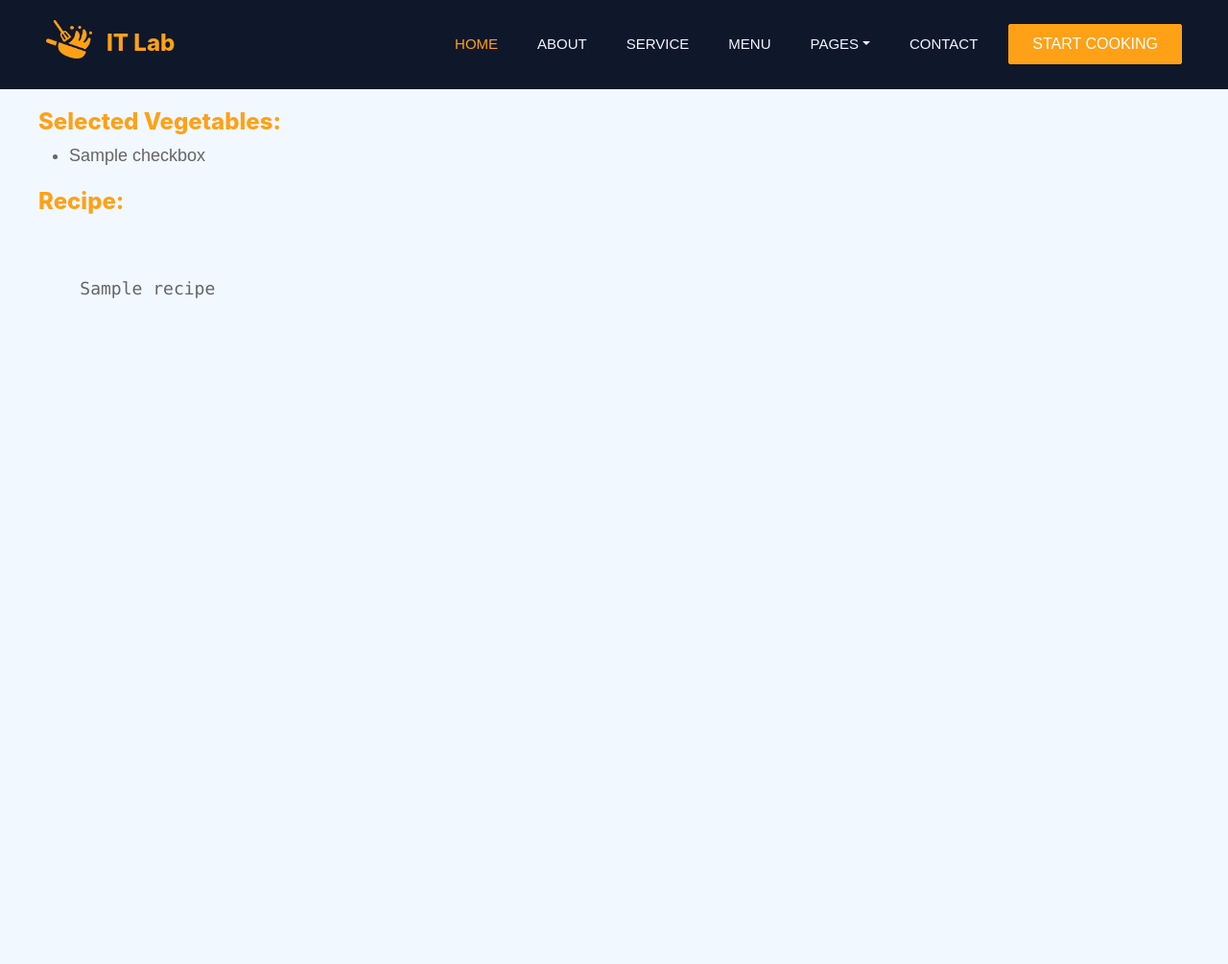
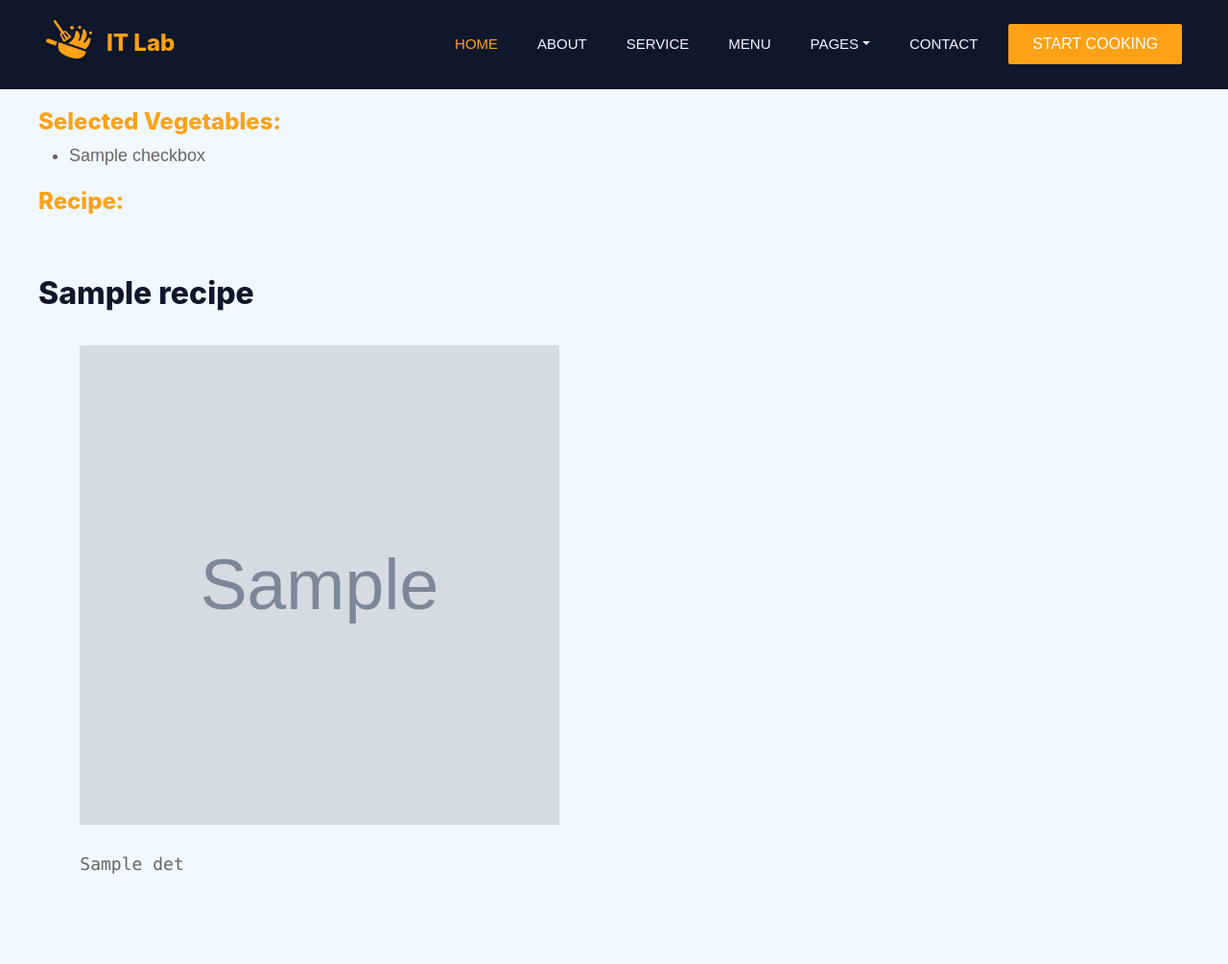
Before and after one commit to omnomsom/ITLab-Mini_Project, a Django app: template miniproject/recipe/templates/result.html in a window 1280 px wide. Shown: the whole page at 96% size. Before the commit the page ends 311 px from the top, so only its background shows below. Run offline with Django 4.2, Linux system fonts and the light colour scheme; the template is opened without the code that fills it: most values are stand-ins (such as "Sample title", 1, 10 or a date in 2020); grey boxes marked "Sample" are stand-in pictures; some libraries are stand-ins or nearby versions.

Commit message:
Add files via upload

```diff
--- a/miniproject/recipe/templates/result.html
+++ b/miniproject/recipe/templates/result.html
@@ -11,7 +11,9 @@
 <h1>Recipe:</h1>
 <pre>
   {% for recipe in recipes %}
-    {% for s in recipe %}
+    <h2>{{recipe.title}}</h2>
+    <img style="width:500px; height:500px;" src={{recipe.img}}>
+    {% for s in recipe.det %}
     {{s}}<br>
     {% endfor %}
   {% endfor %}
```
